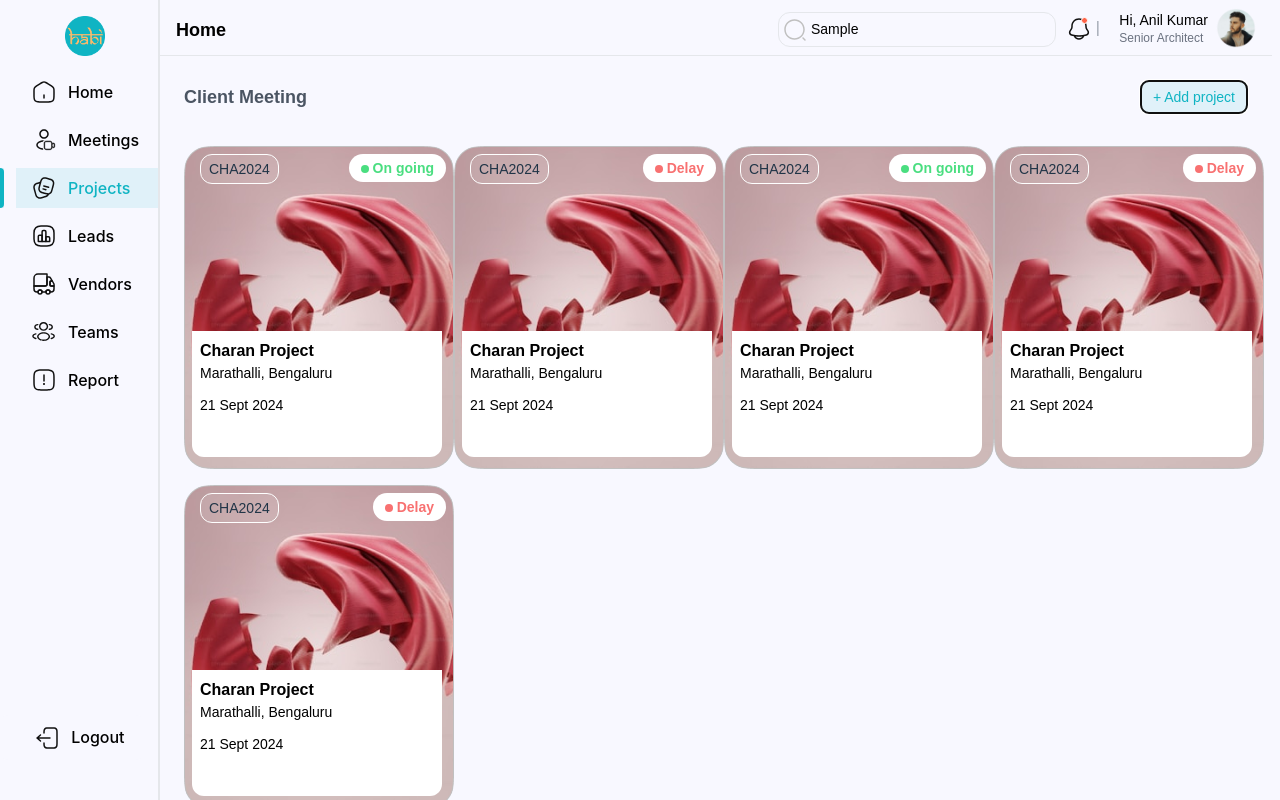
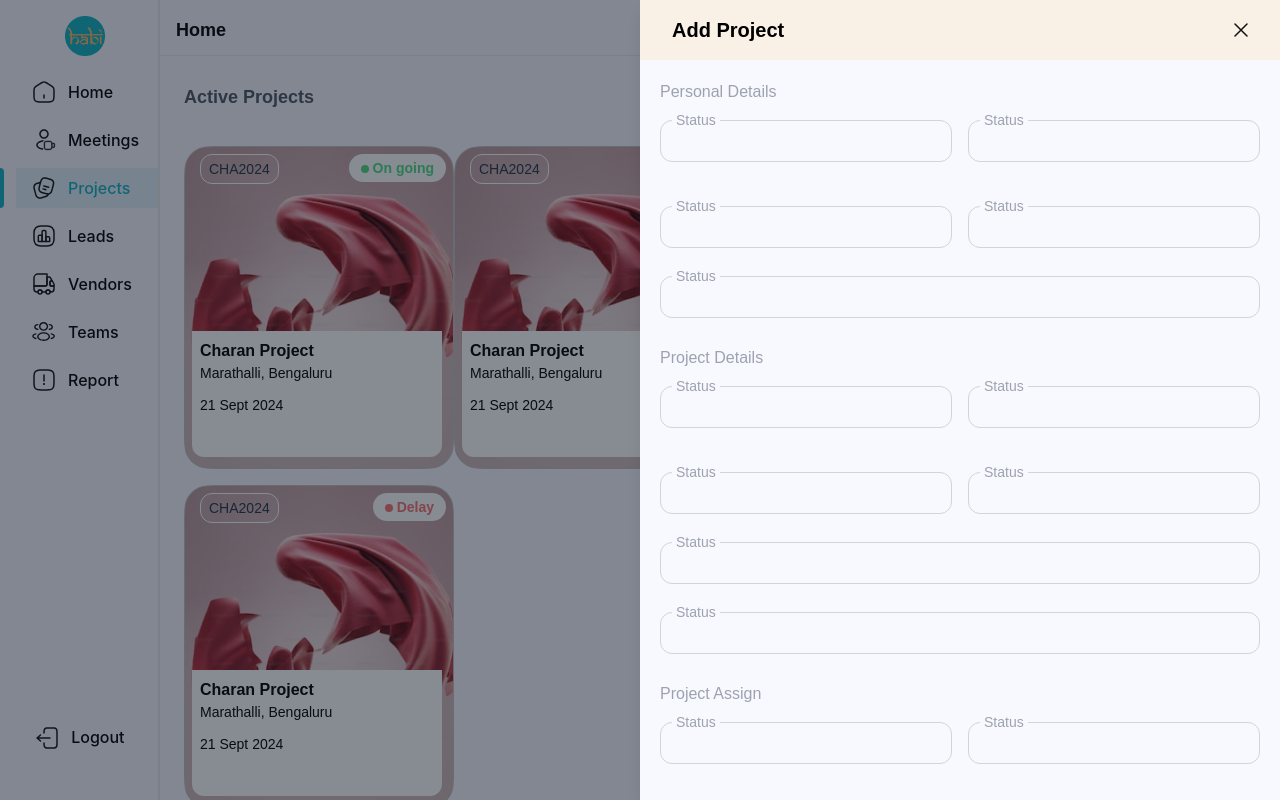
Before and after one commit to tejudharanesh/HABI_internal, a React (Vite) app: page /dashboard/projects in a window 1280 px wide. Both pictures are taken after typing "Sample" into the empty fields and a click on the button "+ Add project". Shown: the top 800 px of the page. Built offline with nearby package versions, Linux system fonts and the light colour scheme; a web font is replaced by a local one.

Commit message:
added priority

```diff
--- /dev/null
+++ b/src/components/Projects/AddProject/AddProject.jsx
@@ -0,0 +1,170 @@
+import React from "react";
+import close from "../../../assets/svg/close1.svg";
+
+function AddProject({ closeDrawer }) {
+  return (
+    <div>
+      <div className="flex justify-between items-center mb-5 bg-secondary1 px-8 py-4">
+        <h2 className="text-xl font-semibold text-black">Add Project</h2>
+        <img
+          src={close}
+          alt="Close"
+          onClick={closeDrawer}
+          className="cursor-pointer"
+        />
+      </div>
+      <div className="px-5">
+        <p className="text-gray-400">Personal Details</p>
+        <div className="grid grid-cols-2 gap-4 mt-4">
+          {/* Status */}
+          <div className="relative mb-7">
+            <label className="absolute -top-2.5 left-3 bg-layoutColor px-1 text-sm text-gray-400">
+              Status
+            </label>
+            <input
+              type="text"
+              className="text-black block w-full px-3 py-2 border border-gray-300 rounded-xl bg-layoutColor focus:outline-none"
+              onChange={(e) => setStatus(e.target.value)}
+            />
+          </div>
+          <div className="relative mb-7">
+            <label className="absolute -top-2.5 left-3 bg-layoutColor px-1 text-sm text-gray-400">
+              Status
+            </label>
+            <input
+              type="text"
+              className="text-black block w-full px-3 py-2 border border-gray-300 rounded-xl bg-layoutColor focus:outline-none"
+              onChange={(e) => setStatus(e.target.value)}
+            />
+          </div>
+        </div>
+        <div className="grid grid-cols-2 gap-4 mt-4">
+          {/* Status */}
+          <div className="relative mb-7">
+            <label className="absolute -top-2.5 left-3 bg-layoutColor px-1 text-sm text-gray-400">
+              Status
+            </label>
+            <input
+              type="text"
+              className="text-black block w-full px-3 py-2 border border-gray-300 rounded-xl bg-layoutColor focus:outline-none"
+              onChange={(e) => setStatus(e.target.value)}
+            />
+          </div>
+          <div className="relative mb-7">
+            <label className="absolute -top-2.5 left-3 bg-layoutColor px-1 text-sm text-gray-400">
+              Status
+            </label>
+            <input
+              type="text"
+              className="text-black block w-full px-3 py-2 border border-gray-300 rounded-xl bg-layoutColor focus:outline-none"
+              onChange={(e) => setStatus(e.target.value)}
+            />
+          </div>
+        </div>
+        <div className="relative mb-7">
+          <label className="absolute -top-2.5 left-3 bg-layoutColor px-1 text-sm text-gray-400">
+            Status
+          </label>
+          <input
+            type="text"
+            className="text-black block w-full px-3 py-2 border border-gray-300 rounded-xl bg-layoutColor focus:outline-none"
+            onChange={(e) => setStatus(e.target.value)}
+          />
+        </div>
+        <p className="text-gray-400">Project Details</p>
+        <div className="grid grid-cols-2 gap-4 mt-4">
+          {/* Status */}
+          <div className="relative mb-7">
+            <label className="absolute -top-2.5 left-3 bg-layoutColor px-1 text-sm text-gray-400">
+              Status
+            </label>
+            <input
+              type="text"
+              className="text-black block w-full px-3 py-2 border border-gray-300 rounded-xl bg-layoutColor focus:outline-none"
+              onChange={(e) => setStatus(e.target.value)}
+            />
+          </div>
+          <div className="relative mb-7">
+            <label className="absolute -top-2.5 left-3 bg-layoutColor px-1 text-sm text-gray-400">
+              Status
+            </label>
+            <input
+              type="text"
+              className="text-black block w-full px-3 py-2 border border-gray-300 rounded-xl bg-layoutColor focus:outline-none"
+              onChange={(e) => setStatus(e.target.value)}
+            />
+          </div>
+        </div>
+        <div className="grid grid-cols-2 gap-4 mt-4">
+          {/* Status */}
+          <div className="relative mb-7">
+            <label className="absolute -top-2.5 left-3 bg-layoutColor px-1 text-sm text-gray-400">
+              Status
+            </label>
+            <input
+              type="text"
+              className="text-black block w-full px-3 py-2 border border-gray-300 rounded-xl bg-layoutColor focus:outline-none"
+              onChange={(e) => setStatus(e.target.value)}
+            />
+          </div>
+          <div className="relative mb-7">
+            <label className="absolute -top-2.5 left-3 bg-layoutColor px-1 text-sm text-gray-400">
+              Status
+            </label>
+            <input
+              type="text"
+              className="text-black block w-full px-3 py-2 border border-gray-300 rounded-xl bg-layoutColor focus:outline-none"
+              onChange={(e) => setStatus(e.target.value)}
+            />
+          </div>
+        </div>
+        <div className="relative mb-7">
+          <label className="absolute -top-2.5 left-3 bg-layoutColor px-1 text-sm text-gray-400">
+            Status
+          </label>
+          <input
+            type="text"
+            className="text-black block w-full px-3 py-2 border border-gray-300 rounded-xl bg-layoutColor focus:outline-none"
+            onChange={(e) => setStatus(e.target.value)}
+          />
+        </div>
+        <div className="relative mb-7">
+          <label className="absolute -top-2.5 left-3 bg-layoutColor px-1 text-sm text-gray-400">
+            Status
+          </label>
+          <input
+            type="text"
+            className="text-black block w-full px-3 py-2 border border-gray-300 rounded-xl bg-layoutColor focus:outline-none"
+            onChange={(e) => setStatus(e.target.value)}
+          />
+        </div>
+        <p className="text-gray-400">Project Assign</p>
+        <div className="grid grid-cols-2 gap-4 mt-4">
+          {/* Status */}
+          <div className="relative mb-7">
+            <label className="absolute -top-2.5 left-3 bg-layoutColor px-1 text-sm text-gray-400">
+              Status
+            </label>
+            <input
+              type="text"
+              className="text-black block w-full px-3 py-2 border border-gray-300 rounded-xl bg-layoutColor focus:outline-none"
+              onChange={(e) => setStatus(e.target.value)}
+            />
+          </div>
+          <div className="relative mb-7">
+            <label className="absolute -top-2.5 left-3 bg-layoutColor px-1 text-sm text-gray-400">
+              Status
+            </label>
+            <input
+              type="text"
+              className="text-black block w-full px-3 py-2 border border-gray-300 rounded-xl bg-layoutColor focus:outline-none"
+              onChange={(e) => setStatus(e.target.value)}
+            />
+          </div>
+        </div>
+      </div>
+    </div>
+  );
+}
+
+export default AddProject;
--- a/src/pages/Projects/Project.jsx
+++ b/src/pages/Projects/Project.jsx
@@ -1,7 +1,8 @@
-import React from "react";
+import React, { useState, useEffect } from "react";
 import background from "../../assets/images/background.png";
 import Header from "../../components/header/Header";
 import { useNavigate } from "react-router-dom";
+import AddProject from "../../components/Projects/AddProject/AddProject";
 
 const projects = [
   {
@@ -146,6 +147,25 @@ const ProjectCard = ({ project }) => {
 };
 
 const Project = () => {
+  const [isAddProjectDrawerOpen, setAddProjectDrawerOpen] = useState(false);
+  const toggleAddProject = () => {
+    setAddProjectDrawerOpen(!isAddProjectDrawerOpen);
+  };
+
+  useEffect(() => {
+    const body = document.body;
+    if (isAddProjectDrawerOpen) {
+      body.classList.add("no-scroll");
+    } else {
+      body.classList.remove("no-scroll");
+    }
+
+    // Cleanup on component unmount
+    return () => {
+      body.classList.remove("no-scroll");
+    };
+  }, [isAddProjectDrawerOpen]);
+
   return (
     <div className="min-h-screen flex flex-col items-center bg-layoutColor font-poppins">
       <div
@@ -156,9 +176,12 @@ const Project = () => {
           {/* Active Projects */}
           <div className="flex justify-between items-center mb-4">
             <h2 className="text-lg font-semibold text-gray-600">
-              Client Meeting
+              Active Projects
             </h2>
-            <button className="bg-primaryO text-primary px-3 py-1.5 rounded-lg border-1 border-primary text-sm">
+            <button
+              className="bg-primaryO text-primary px-3 py-1.5 rounded-lg border-1 border-primary text-sm"
+              onClick={toggleAddProject}
+            >
               + Add project
             </button>
           </div>
@@ -182,6 +205,21 @@ const Project = () => {
             </div>
           </div>
         </div>
+        {isAddProjectDrawerOpen && (
+          <div
+            className="fixed inset-0 bg-gray-900 bg-opacity-50 z-40"
+            onClick={toggleAddProject}
+          ></div>
+        )}
+
+        {/* Sliding Drawer for Assign Task */}
+        <div
+          className={`fixed top-0 right-0 w-full md:w-2/4 xl:w-1/3 h-full bg-layoutColor shadow-lg z-50 transform transition-transform duration-300 overflow-y-auto ${
+            isAddProjectDrawerOpen ? "translate-x-0" : "translate-x-full"
+          }`}
+        >
+          <AddProject closeDrawer={toggleAddProject} />
+        </div>
       </div>
     </div>
   );
```
